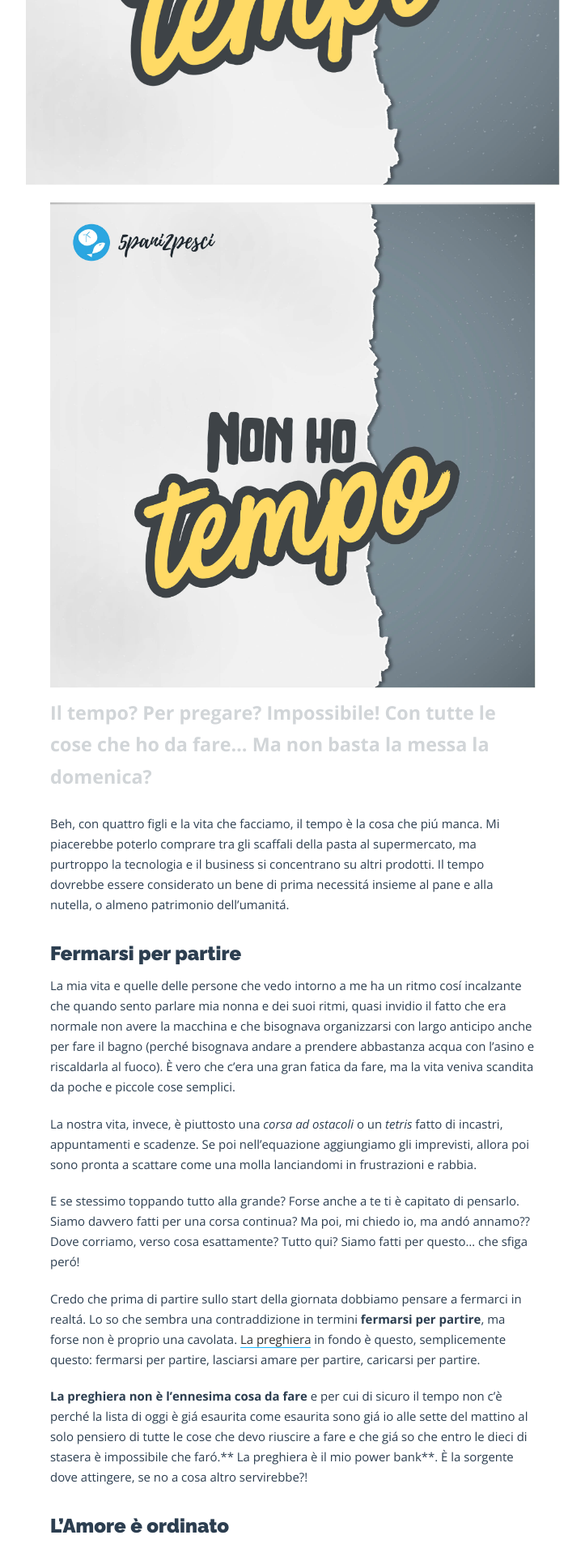
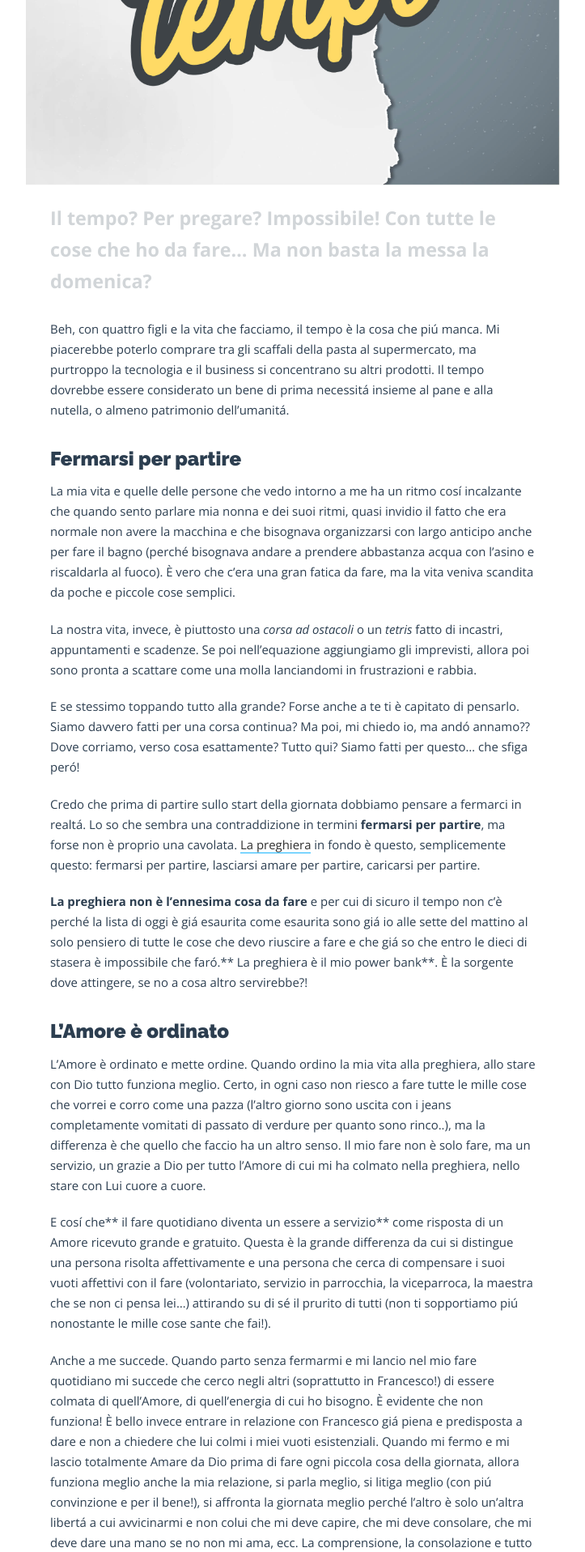
Before and after one commit to ruvido/5p2p, a Jekyll site: the page built from _posts/2020/2020-02-26-non-ho-tempo-per-pregare.md, in a window 1280 px wide. Shown: the part 982-2899 px from the top of the page at 81% size, without its empty margins (278-1001 px from the left). Built offline with Jekyll 4.4.1, drawn with Linux system fonts in a browser that asks for light colours.

Commit message:
Update from Forestry.io Alessandra Lucca updated _posts/2020/2020-02-26-non-ho-tempo-per-pregare.md

```diff
--- a/_posts/2020/2020-02-26-non-ho-tempo-per-pregare.md
+++ b/_posts/2020/2020-02-26-non-ho-tempo-per-pregare.md
@@ -5,7 +5,7 @@ image: "/uploads/non ho tempo-01 (1).jpg"
 permalink: non-ho-tempo-per-pregare
 
 ---
-<img src="/uploads/non ho tempo-01 (1).jpg">Il tempo? Per pregare? Impossibile! Con tutte le cose che ho da fare… Ma non basta la messa la domenica?
+Il tempo? Per pregare? Impossibile! Con tutte le cose che ho da fare… Ma non basta la messa la domenica?
 
 Beh, con quattro figli e la vita che facciamo, il tempo è la cosa che piú manca. Mi piacerebbe poterlo comprare tra gli scaffali della pasta al supermercato, ma purtroppo la tecnologia e il business si concentrano su altri prodotti. Il tempo dovrebbe essere considerato un bene di prima necessitá insieme al pane e alla nutella, o almeno patrimonio dell'umanitá.
 
```
